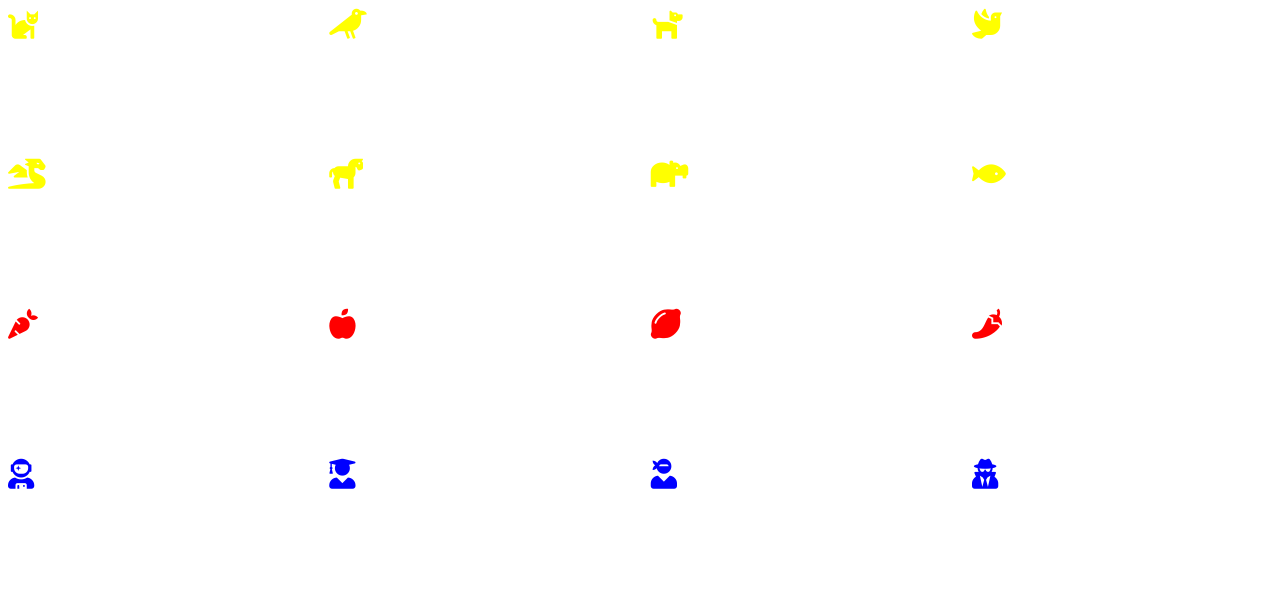
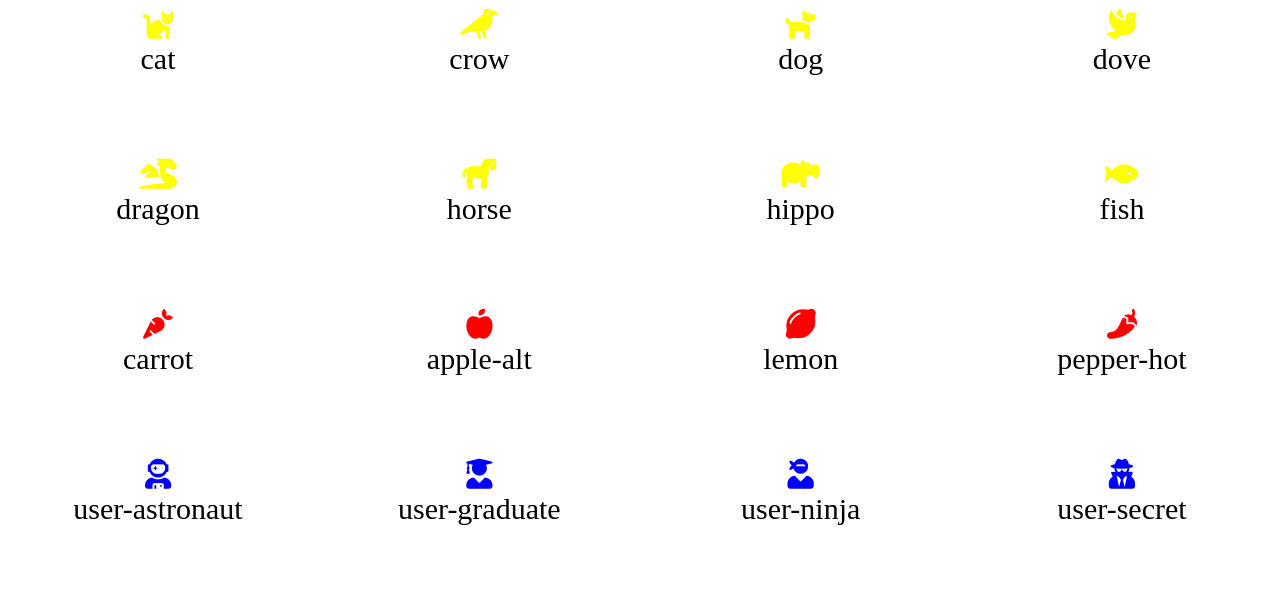
Before and after one commit to AlexAsole/js-es6-icons, a plain HTML site: page index.html in a window 1280 px wide. Drawn offline with nearby package versions, Linux system fonts and the light colour scheme.

Commit message:
milestone 2.1 check

```diff
--- a/css/style.css
+++ b/css/style.css
@@ -7,4 +7,5 @@
 .inner{
   width: 300px;
   height: 150px;
+  text-align: center;
 }
--- a/js/script.js
+++ b/js/script.js
@@ -7,6 +7,11 @@ le icone con il proprio nome.*/
 /* Milestone 2:
 - Definire un array di colori e associare ad ogni tipo di icona un colore.
 - Visualizzare le icone di colore diverso in base al tipo. */
+
+/* Milestone 3:
+- Aggiungere una select per filtrare le icone in base al tipo.
+- Popolare le options della select dinamicamente e, ogni volta che cambia il valore selezionato,
+visualizzare le icone corrispondenti. */
 
 const icons = [
   {name:'cat', prefix:'fa', type:'animal', family:'fas'},
@@ -46,7 +51,8 @@ icons.forEach((item) => {
   }
   appContainer.innerHTML += `
   <div class="inner">
-  <i class="${family} ${prefix}-${name}" style="color:${colorIcon}"></i>
+    <i class="${family} ${prefix}-${name}" style="color:${colorIcon}"></i>
+    <div>${name}</div>
   </div>
   `
 });
```
